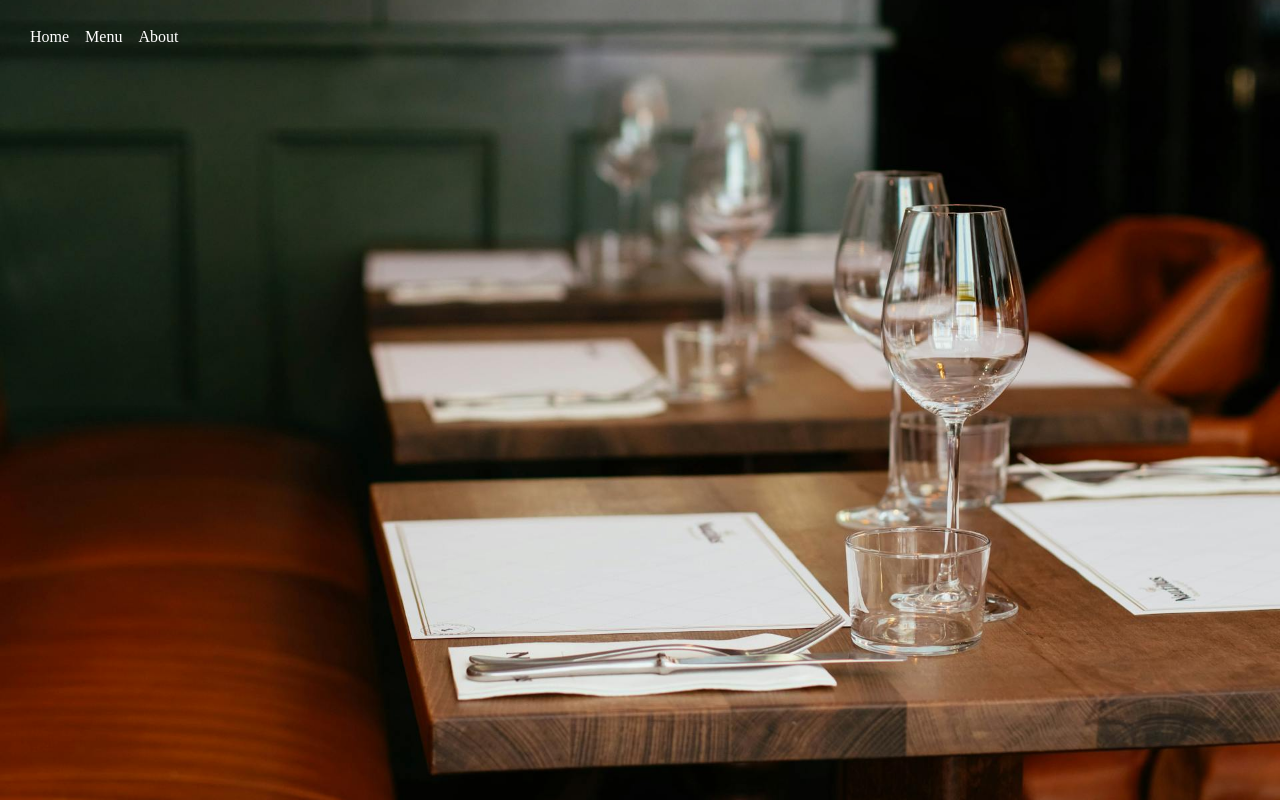
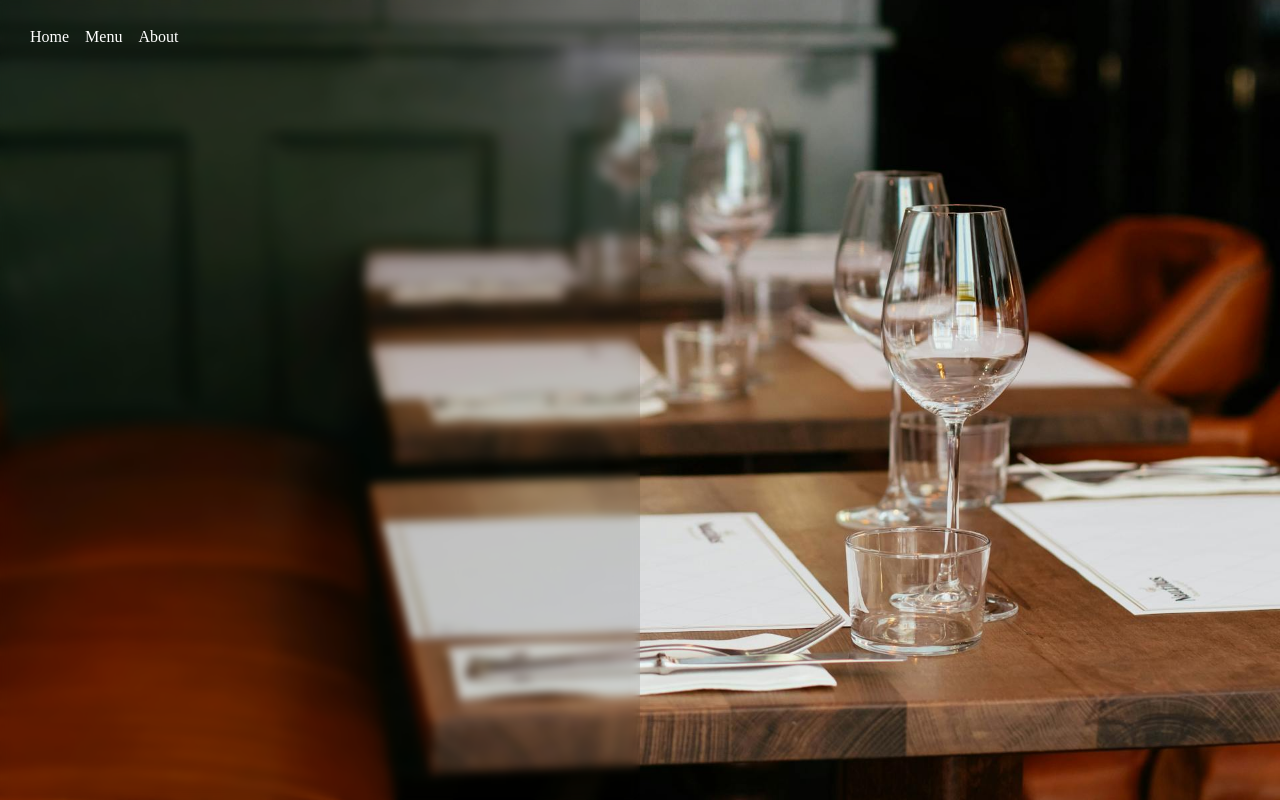
Before and after one commit to JohnKelly-T/odin-restaurant, a website built with webpack: page src/template.html in a window 1280 px wide. Built offline with nearby package versions, Linux system fonts and the light colour scheme.

Commit message:
Style blur div

```diff
--- a/src/styles/home.css
+++ b/src/styles/home.css
@@ -4,3 +4,15 @@ body {
     background-size: cover;
     background-position: right center;
 }
+
+#blur {
+    position: absolute;
+    z-index: -1;
+    top: 0;
+    left: 0;
+    width: 50vw;
+    height: 100vh;
+    aspect-ratio: 1;
+    background-color: rgba(0, 0, 0, 0.10);
+    backdrop-filter: blur(5px);
+}
```
